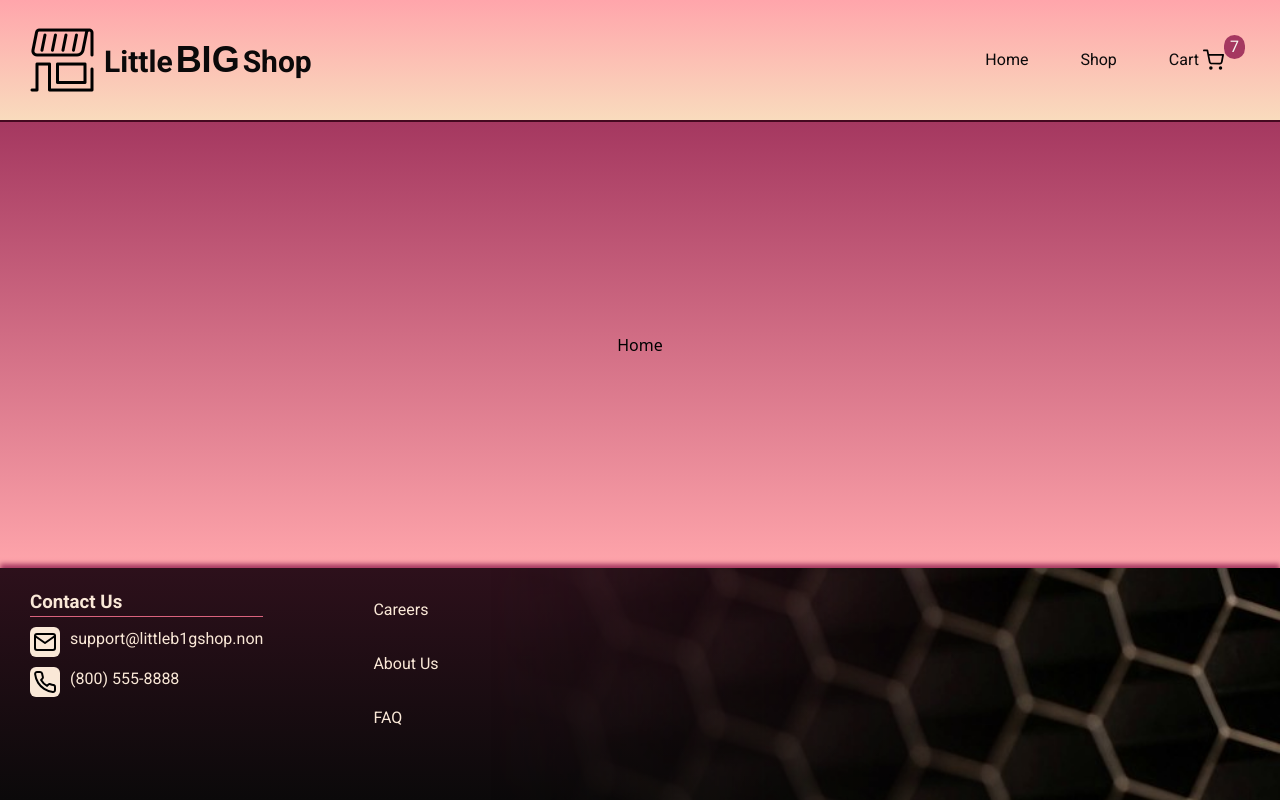
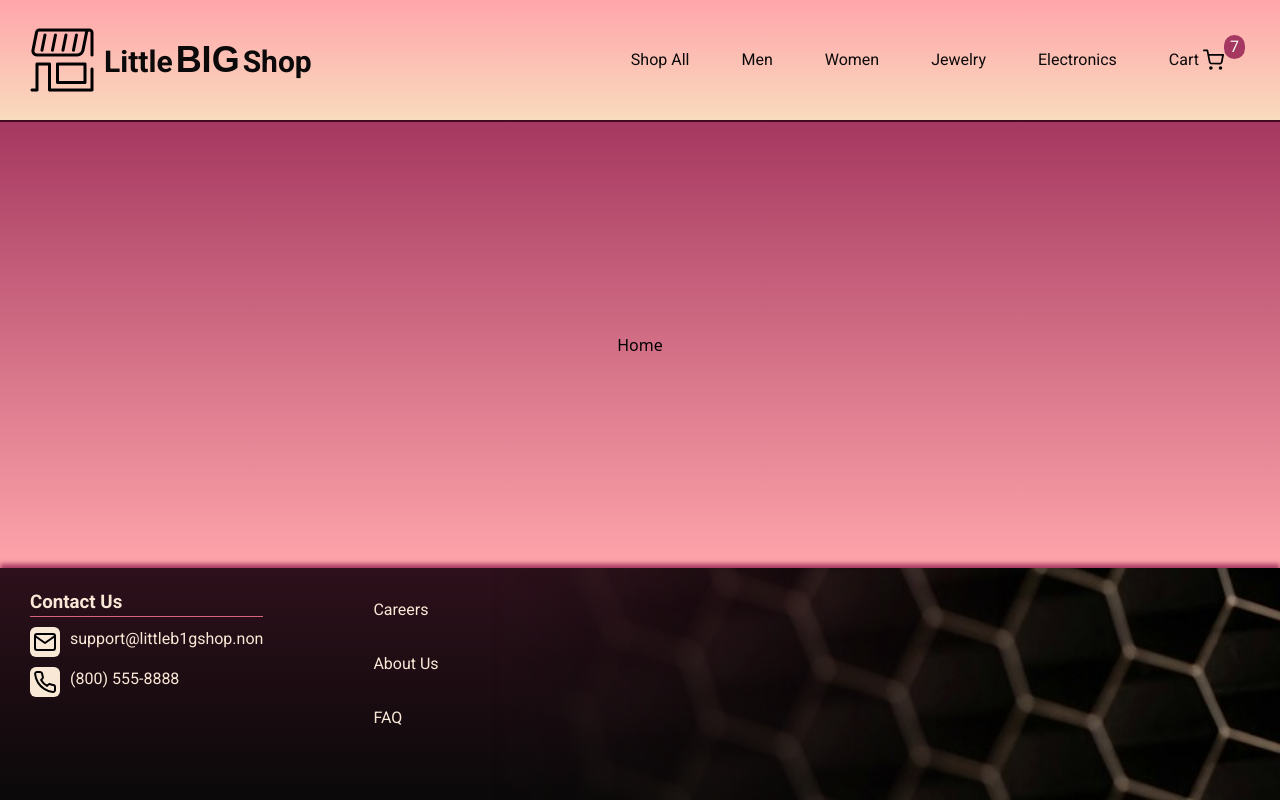
Before and after one commit to See-Monkey/shopping-cart, a React (Vite) app: page / in a window 1280 px wide. Built offline with nearby package versions, Linux system fonts and the light colour scheme; no server answers; a web font is replaced by a local one.

Commit message:
Add dynamic Shop router path for filtered categories

```diff
--- a/src/components/Header/Header.jsx
+++ b/src/components/Header/Header.jsx
@@ -35,11 +35,20 @@ export default function Header() {
 			</div>
 
 			<nav className={`${styles.nav} ${navOpen ? styles.navOpen : ""}`}>
-				<Link to={"home"} onClick={() => setNavOpen(false)}>
-					Home
+				<Link to={"shop"} onClick={() => setNavOpen(false)}>
+					Shop All
 				</Link>
-				<Link to={"shop"} onClick={() => setNavOpen(false)}>
-					Shop
+				<Link to={"shop/men"} onClick={() => setNavOpen(false)}>
+					Men
+				</Link>
+				<Link to={"shop/women"} onClick={() => setNavOpen(false)}>
+					Women
+				</Link>
+				<Link to={"shop/jewelry"} onClick={() => setNavOpen(false)}>
+					Jewelry
+				</Link>
+				<Link to={"shop/electronics"} onClick={() => setNavOpen(false)}>
+					Electronics
 				</Link>
 				<Link
 					to={"cart"}
--- a/src/components/Header/Header.module.css
+++ b/src/components/Header/Header.module.css
@@ -67,6 +67,7 @@
 	align-items: center;
 	padding: 0 16px;
 	border-radius: 6px;
+	white-space: nowrap;
 }
 
 .nav a:hover {
@@ -99,7 +100,7 @@
 	color: var(--white);
 }
 
-@media (max-width: 750px) {
+@media (max-width: 1080px) {
 	.nav {
 		gap: 10px;
 	}
@@ -109,7 +110,7 @@
 	}
 }
 
-@media (max-width: 600px) {
+@media (max-width: 900px) {
 	.header {
 		flex-direction: column;
 	}
@@ -128,7 +129,9 @@
 		max-height: 0;
 		overflow: hidden;
 		opacity: 0;
-		transition: max-height 0.3s ease, opacity 0.2s ease;
+		transition:
+			max-height 0.3s ease,
+			opacity 0.2s ease;
 	}
 	.navOpen {
 		max-height: 300px;
--- a/src/components/Shop/Shop.jsx
+++ b/src/components/Shop/Shop.jsx
@@ -1,48 +1,72 @@
-import { useOutletContext } from "react-router";
+import { useOutletContext, useParams } from "react-router";
 import styles from "./Shop.module.css";
 import Loading from "../Loading/Loading.jsx";
 import ShopProduct from "../../components/ShopProduct/ShopProduct.jsx";
 
 export default function Shop() {
 	const { loading, products } = useOutletContext();
+	const { category } = useParams();
 
-	const menClothing = products.filter(
-		(product) => product.category === "men's clothing",
-	);
-	const womenClothing = products.filter(
-		(product) => product.category === "women's clothing",
-	);
-	const jewelry = products.filter((product) => product.category === "jewelery");
-	const electronics = products.filter(
-		(product) => product.category === "electronics",
-	);
+	const categoryMap = {
+		men: "men's clothing",
+		women: "women's clothing",
+		jewelry: "jewelery",
+		electronics: "electronics",
+	};
+
+	const filteredProducts = category
+		? products.filter((product) => product.category === categoryMap[category])
+		: products;
 
 	return (
 		<main className={styles.main}>
 			{loading && <Loading />}
-			{!loading && (
+
+			{!loading && !category && (
 				<div className={styles.content}>
-					<h1>Men's Clothing</h1>
+					<h1>Men</h1>
 					<div className={styles.productsContainer}>
-						{menClothing.map((product) => (
+						{products
+							.filter((p) => p.category === "men's clothing")
+							.map((product) => (
 								<ShopProduct key={product.id} item={product} />
 							))}
 					</div>
-					<h1>Women's Clothing</h1>
+
+					<h1>Women</h1>
 					<div className={styles.productsContainer}>
-						{womenClothing.map((product) => (
+						{products
+							.filter((p) => p.category === "women's clothing")
+							.map((product) => (
 								<ShopProduct key={product.id} item={product} />
 							))}
 					</div>
+
 					<h1>Jewelry</h1>
 					<div className={styles.productsContainer}>
-						{jewelry.map((product) => (
+						{products
+							.filter((p) => p.category === "jewelery")
+							.map((product) => (
 								<ShopProduct key={product.id} item={product} />
 							))}
 					</div>
+
 					<h1>Electronics</h1>
 					<div className={styles.productsContainer}>
-						{electronics.map((product) => (
+						{products
+							.filter((p) => p.category === "electronics")
+							.map((product) => (
+								<ShopProduct key={product.id} item={product} />
+							))}
+					</div>
+				</div>
+			)}
+
+			{!loading && category && (
+				<div className={styles.content}>
+					<h1>{category.charAt(0).toUpperCase() + category.slice(1)}</h1>
+					<div className={styles.productsContainer}>
+						{filteredProducts.map((product) => (
 							<ShopProduct key={product.id} item={product} />
 						))}
 					</div>
--- a/src/components/Shop/Shop.module.css
+++ b/src/components/Shop/Shop.module.css
@@ -10,12 +10,17 @@
 	flex-direction: column;
 	align-items: center;
 	max-width: 1600px;
+	padding: 0 30px;
 }
 
 .content h1 {
 	align-self: flex-start;
-	padding: 30px;
+	padding: 4px;
+	padding-right: 20px;
+	margin: 20px;
 	color: var(--cream);
+	font-size: 26px;
+	border-bottom: 2px solid var(--apricot);
 }
 
 .productsContainer {
--- a/src/components/ShopProduct/ShopProduct.jsx
+++ b/src/components/ShopProduct/ShopProduct.jsx
@@ -14,6 +14,7 @@ export default function ShopProduct({ item }) {
 					<p>({item.rating.count})</p>
 				</div>
 			</div>
+
 			<div className={styles.bottomContainer}>
 				<div className={styles.priceQtyContainer}>
 					<p className={styles.price}>${item.price.toFixed(2)}</p>
--- a/src/main.jsx
+++ b/src/main.jsx
@@ -16,7 +16,10 @@ const router = createBrowserRouter([
 		children: [
 			{ index: true, element: <Home /> },
 			{ path: "home", element: <Home /> },
+
 			{ path: "shop", element: <Shop /> },
+			{ path: "shop/:category", element: <Shop /> },
+
 			{ path: "cart", element: <Cart /> },
 		],
 	},
@@ -25,5 +28,5 @@ const router = createBrowserRouter([
 createRoot(document.getElementById("root")).render(
 	<StrictMode>
 		<RouterProvider router={router} />
-	</StrictMode>
+	</StrictMode>,
 );
```
Lines whose indentation alone changed are shown as unchanged.
